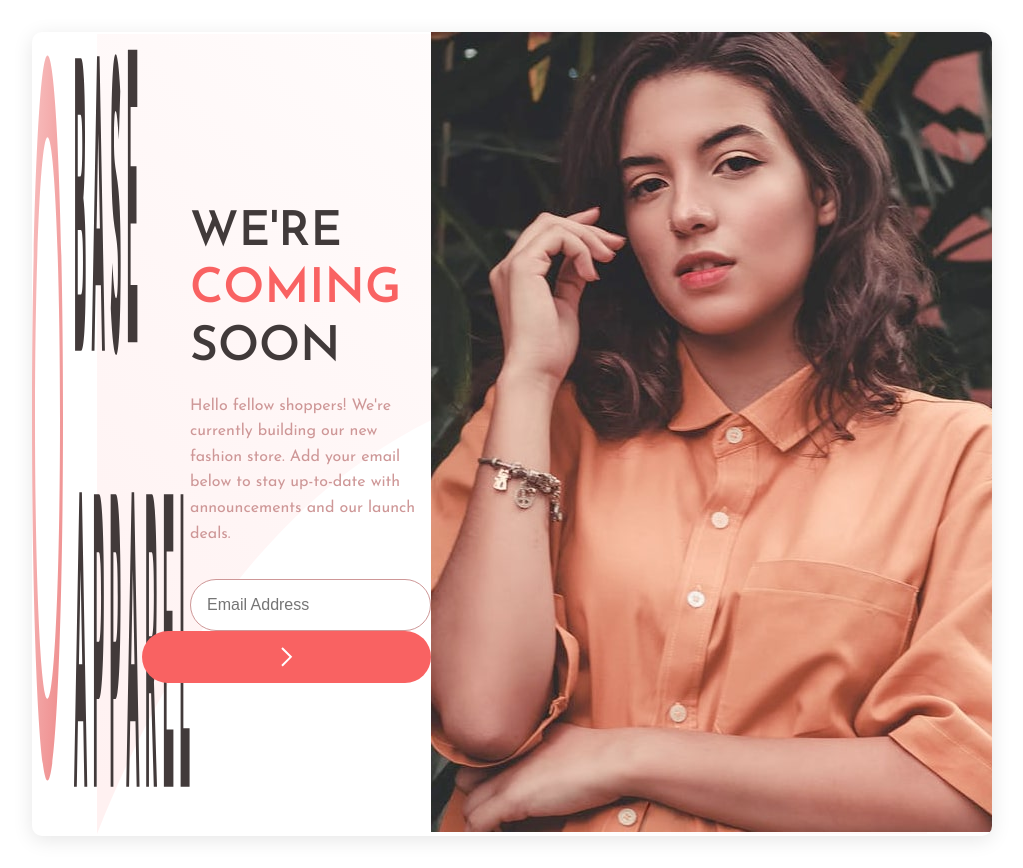
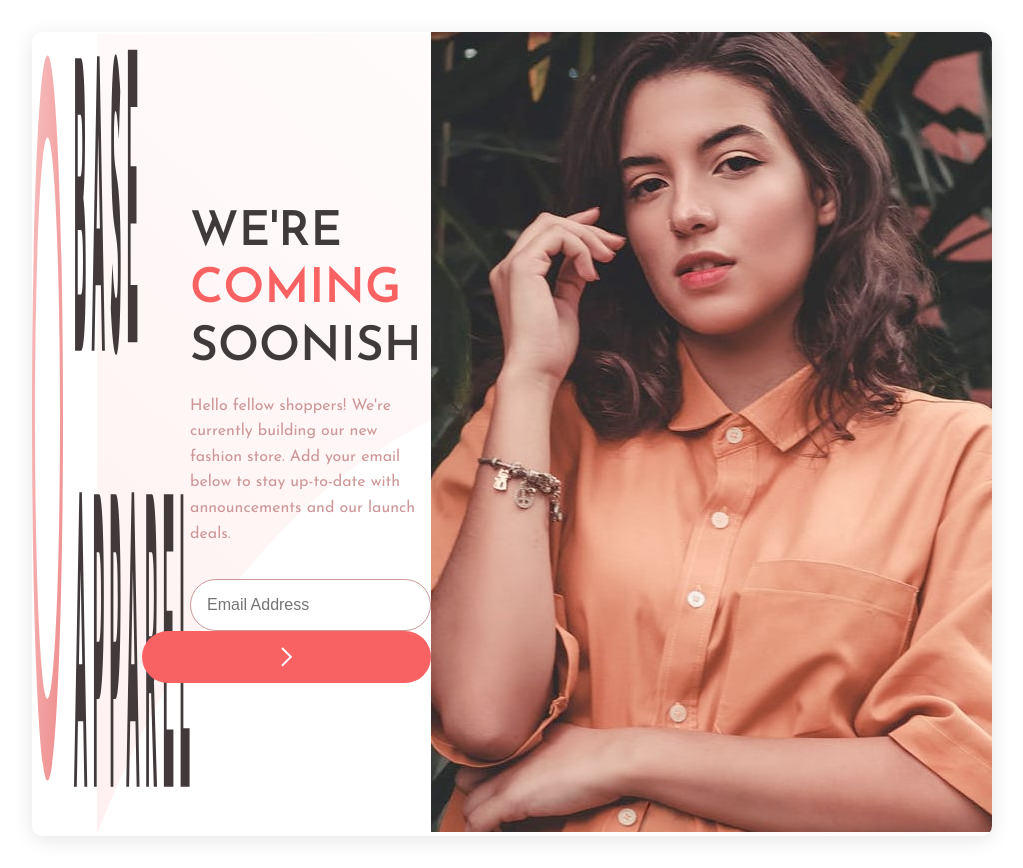
Before and after one commit to jcrouchiii-lab/fementor, a plain HTML site: page index.html in a window 1280 px wide. Shown: the whole page, without its empty margins (128-1151 px from the left). Drawn offline with Linux system fonts and the light colour scheme.

Commit message:
Update index.html

```diff
--- a/index.html
+++ b/index.html
@@ -15,7 +15,7 @@
             <p>&nbsp;</p>
             <p>&nbsp;</p>
             <p>&nbsp;</p>
-            <h1>WE'RE<br><span>COMING</span><br>SOON</h1>
+            <h1>WE'RE<br><span>COMING</span><br>SOONISH</h1>
             <p>Hello fellow shoppers! We're currently building our new fashion store. Add your email below to stay up-to-date with announcements and our launch deals.</p>
             <form id="email-form" novalidate>
                 <input type="email" id="email" placeholder="Email Address" required>
```
